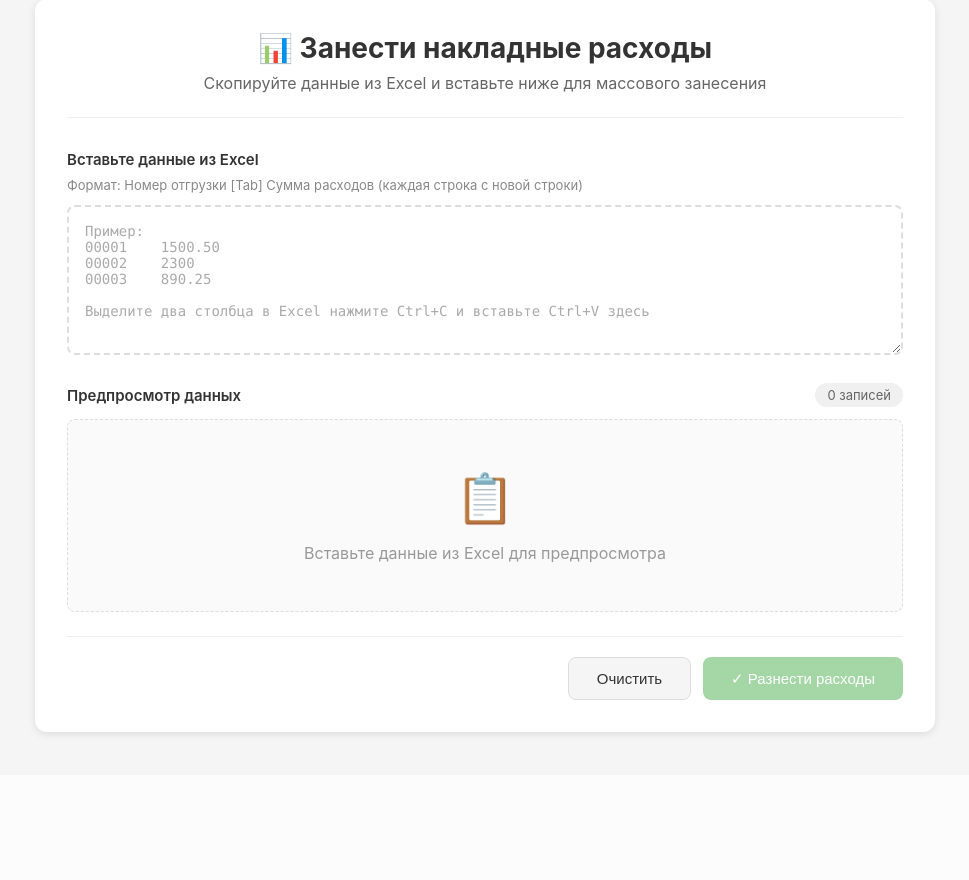
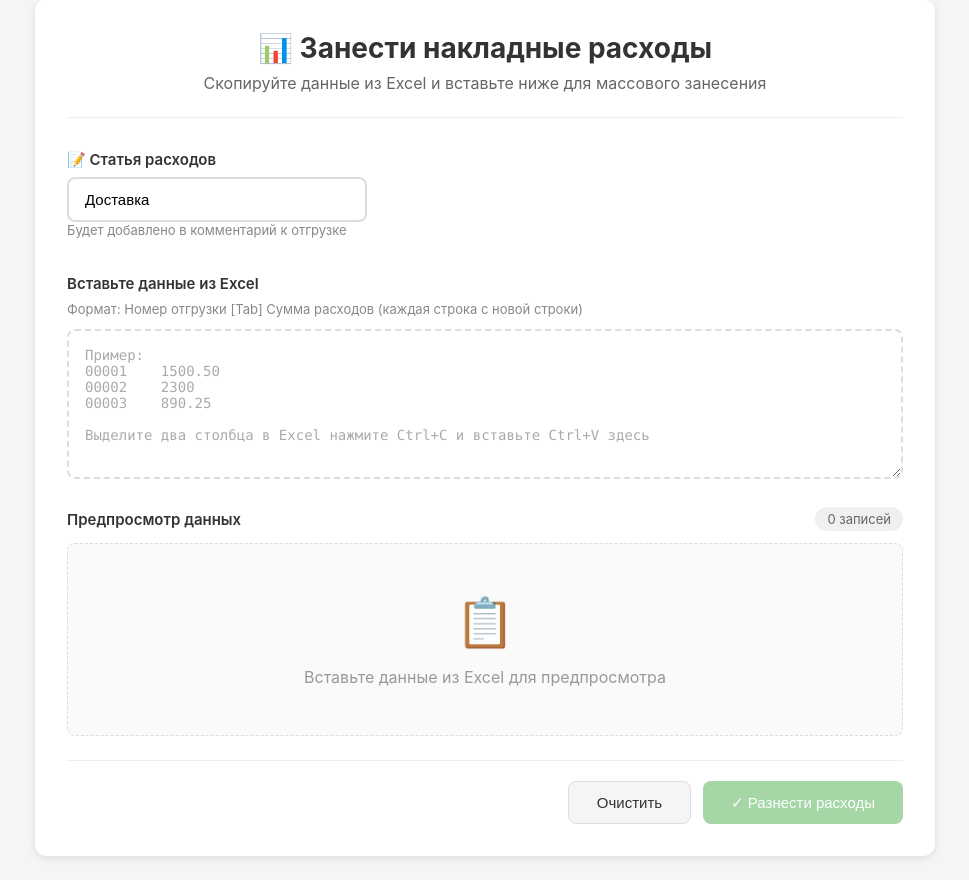
Before and after one commit to kulps-dev/expensesms, a FastAPI app: page /iframe in a window 1280 px wide. Shown: the part 25-905 px from the top of the page, without its empty margins (155-1124 px from the left). Before the commit the page ends 762 px from the top, so only its background shows below. Run offline with FastAPI, Linux system fonts and the light colour scheme.

```diff
--- a/app/templates/iframe.html
+++ b/app/templates/iframe.html
@@ -49,6 +49,20 @@
             margin-bottom: 24px;
         }
 
+        .input-row {
+            display: flex;
+            gap: 20px;
+            margin-bottom: 24px;
+        }
+
+        .input-group {
+            flex: 1;
+        }
+
+        .input-group.small {
+            flex: 0 0 300px;
+        }
+
         .input-label {
             display: block;
             font-weight: 600;
@@ -61,6 +75,25 @@
             font-size: 13px;
             color: #888;
             margin-bottom: 12px;
+        }
+
+        .text-input {
+            width: 100%;
+            padding: 12px 16px;
+            border: 2px solid #ddd;
+            border-radius: 8px;
+            font-size: 15px;
+            transition: all 0.2s;
+        }
+
+        .text-input:focus {
+            outline: none;
+            border-color: #1976d2;
+            background: #f8fbff;
+        }
+
+        .text-input::placeholder {
+            color: #aaa;
         }
 
         .paste-area {
@@ -150,6 +183,11 @@
         .expense-col {
             font-weight: 500;
             color: #2e7d32;
+        }
+
+        .comment-col {
+            color: #666;
+            font-style: italic;
         }
 
         .preview-empty {
@@ -276,6 +314,16 @@
 
         .icon-valid { color: #4caf50; }
         .icon-invalid { color: #f44336; }
+
+        .expense-tag {
+            display: inline-block;
+            background: #e3f2fd;
+            color: #1565c0;
+            padding: 2px 8px;
+            border-radius: 4px;
+            font-size: 12px;
+            margin-left: 8px;
+        }
     </style>
 </head>
 <body>
@@ -286,6 +334,23 @@
         </div>
 
         <div id="statusMessage" class="status-message"></div>
+
+        <!-- Поле статьи расходов -->
+        <div class="input-section">
+            <div class="input-row">
+                <div class="input-group small">
+                    <label class="input-label">📝 Статья расходов</label>
+                    <input
+                        type="text"
+                        id="expenseCategory"
+                        class="text-input"
+                        placeholder="Например: Доставка"
+                        value="Доставка"
+                    >
+                    <div class="input-hint">Будет добавлено в комментарий к отгрузке</div>
+                </div>
+            </div>
+        </div>
 
         <div class="input-section">
             <label class="input-label">Вставьте данные из Excel</label>
@@ -319,9 +384,10 @@
                 <table class="preview-table">
                     <thead>
                         <tr>
-                            <th style="width: 60px;">#</th>
+                            <th style="width: 50px;">#</th>
                             <th>Номер отгрузки</th>
-                            <th style="width: 200px;">Накладные расходы</th>
+                            <th style="width: 180px;">Сумма</th>
+                            <th>Комментарий</th>
                         </tr>
                     </thead>
                     <tbody id="previewBody"></tbody>
@@ -350,6 +416,7 @@
         const contextKey = urlParams.get('contextKey') || '';
 
         const pasteInput = document.getElementById('pasteInput');
+        const expenseCategoryInput = document.getElementById('expenseCategory');
         const previewBody = document.getElementById('previewBody');
         const previewCount = document.getElementById('previewCount');
         const previewEmpty = document.getElementById('previewEmpty');
@@ -361,6 +428,7 @@
 
         pasteInput.addEventListener('input', handleInput);
         pasteInput.addEventListener('paste', () => setTimeout(handleInput, 50));
+        expenseCategoryInput.addEventListener('input', renderPreview);
 
         function handleInput() {
             const text = pasteInput.value.trim();
@@ -412,7 +480,21 @@
             return data;
         }
 
+        function getExpenseCategory() {
+            return expenseCategoryInput.value.trim() || 'Накладные расходы';
+        }
+
+        function formatComment(expense) {
+            const category = getExpenseCategory();
+            return expense.toLocaleString('ru-RU', {minimumFractionDigits: 2}) + ' руб - ' + category;
+        }
+
         function renderPreview() {
+            if (parsedData.length === 0) {
+                showEmptyState();
+                return;
+            }
+
             previewEmpty.style.display = 'none';
             previewTableWrapper.style.display = 'block';
 
@@ -430,6 +512,9 @@
                     </td>
                     <td class="expense-col">
                         ${item.expense.toLocaleString('ru-RU', {minimumFractionDigits: 2})} ₽
+                    </td>
+                    <td class="comment-col">
+                        ${item.isValid ? escapeHtml(formatComment(item.expense)) : '—'}
                     </td>
                 </tr>
             `).join('');
@@ -454,6 +539,7 @@
 
         async function processExpenses() {
             const validData = parsedData.filter(d => d.isValid);
+            const category = getExpenseCategory();
 
             if (validData.length === 0) {
                 showStatus('Нет корректных данных для обработки', 'error');
@@ -471,9 +557,11 @@
                     body: JSON.stringify({
                         expenses: validData.map(d => ({
                             demandNumber: d.demandNumber,
-                            expense: d.expense
+                            expense: d.expense,
+                            comment: formatComment(d.expense)
                         })),
-                        contextKey
+                        category: category,
+                        contextKey: contextKey
                     })
                 });
 
```
